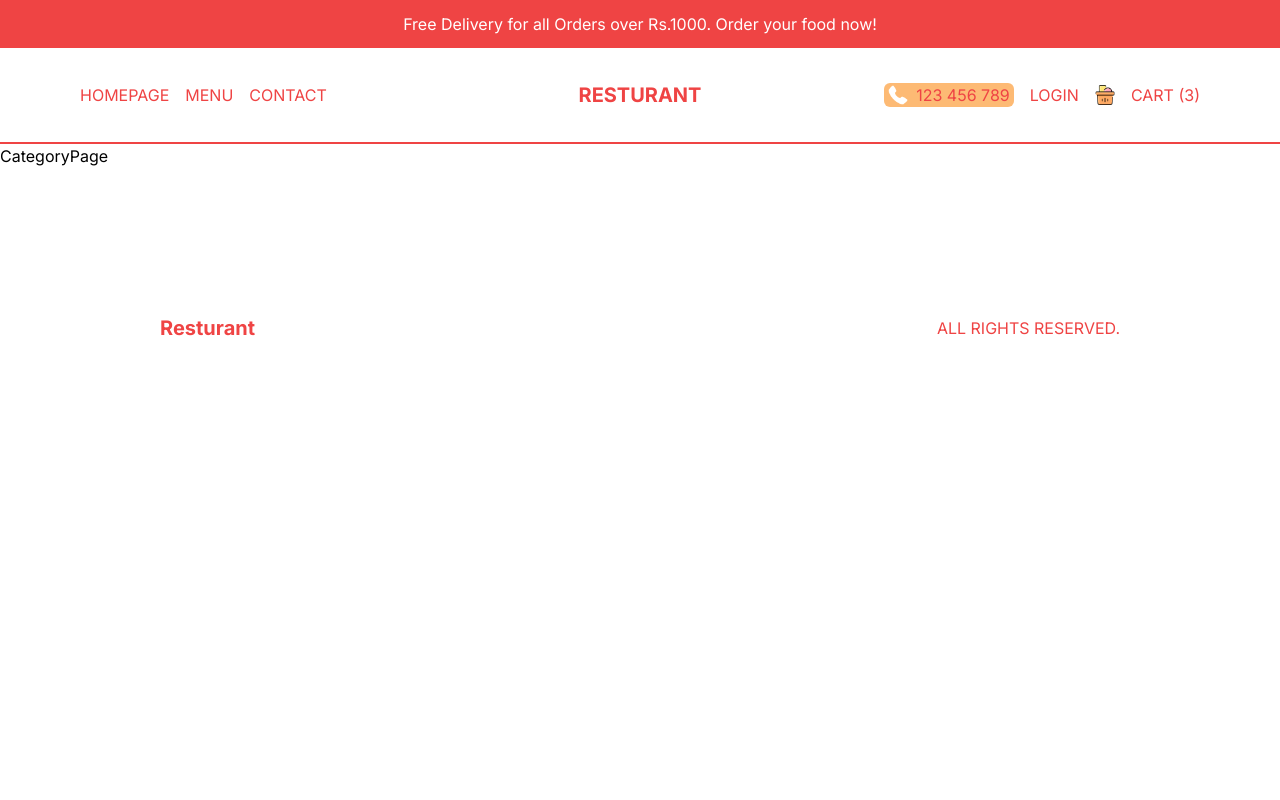
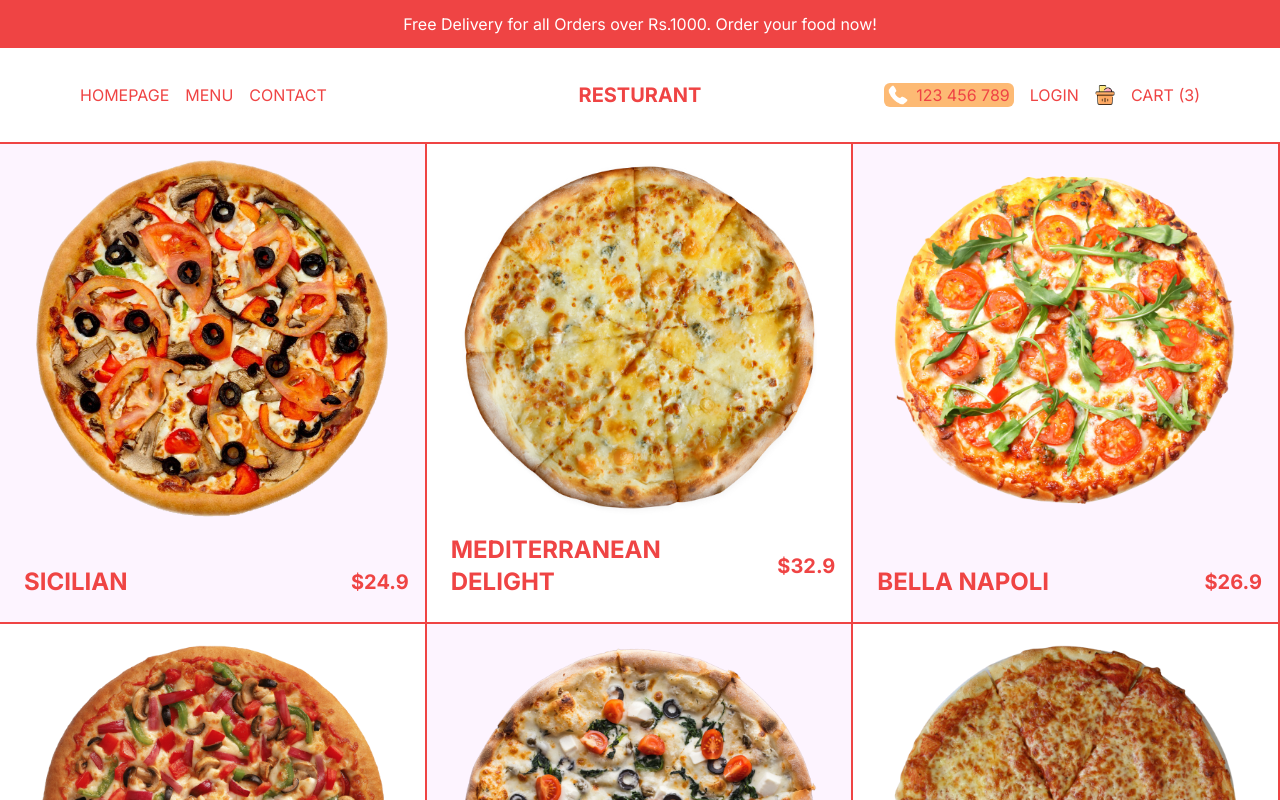
Before and after one commit to Skyknew/resturant, a Next.js app: page /menu/burgers in a window 1280 px wide. Shown: the top 800 px of the page. Built offline with nearby package versions, Linux system fonts and the light colour scheme.

Commit message:
Finished products

```diff
--- a/src/app/menu/[category]/page.tsx
+++ b/src/app/menu/[category]/page.tsx
@@ -1,9 +1,29 @@
-import React from 'react'
+import { pizzas } from "@/data";
+import Image from "next/image";
+import Link from "next/link";
+import React from "react";
 
 const CategoryPage = () => {
   return (
-    <div>CategoryPage</div>
-  )
-}
+    <div className="flex flex-wrap text-red-500">
+      {pizzas.map((item) => (
+        <Link className="w-full h-[60vh] border-r-2 border-b-2 border-red-500 sm:w-1/2 lg:w-1/3 p-4 flex flex-col justify-between group odd:bg-fuchsia-50" href={`/product/${item.id}`} key={item.id}>
+          {/* IMAGE CONTAINER */}
+          {item.img && (
+            <div className="relative h-[80%]">
+              <Image src={item.img} alt="" fill className="object-contain"/>
+            </div>
+          )}
+          {/* TEXT CONTAINER */}
+          <div className="flex items-center justify-between font-bold">
+            <h1 className="text-2xl uppercase p-2">{item.title}</h1>
+            <h2 className="group-hover:hidden text-xl">${item.price}</h2>
+            <button className="hidden group-hover:block uppercase bg-red-500 text-white p-2 rounded-md">Add to Cart</button>
+          </div>
+        </Link>
+      ))}
+    </div>
+  );
+};
 
-export default CategoryPage
+export default CategoryPage;
```
